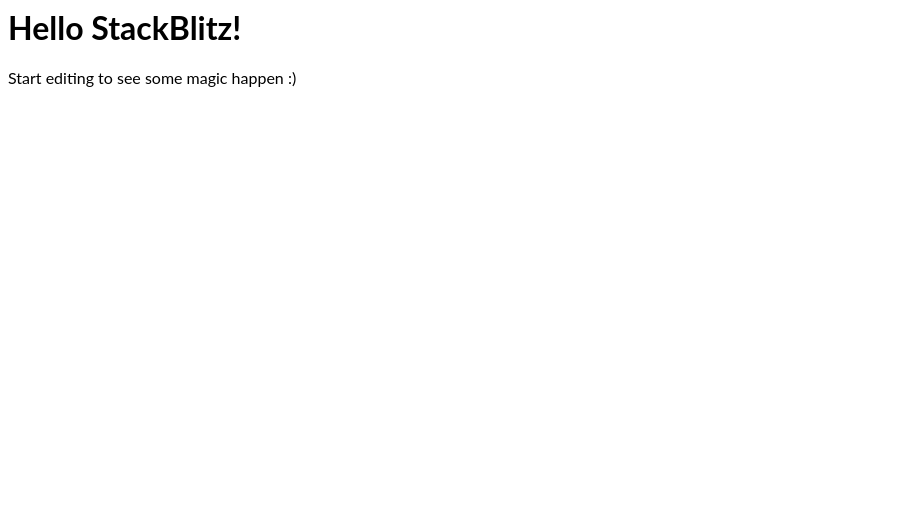
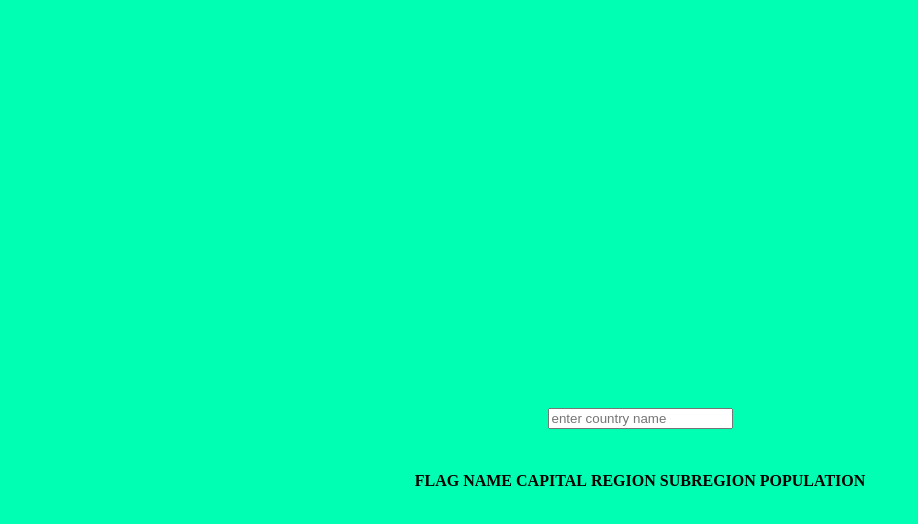
Before and after one commit to shaikwasef/countryApp_boot_React, a React (Create React App) app: page / in a window 1280 px wide. Shown: the top 524 px of the page, without its empty margins (0-918 px from the left). Built offline with nearby package versions, Linux system fonts and the light colour scheme.

Commit message:
3 files modified

```diff
--- a/package.json
+++ b/package.json
@@ -3,8 +3,9 @@
   "version": "0.0.0",
   "private": true,
   "dependencies": {
-    "react": "^17.0.0",
-    "react-dom": "^17.0.0"
+    "axios": "^0.21.1",
+    "react": "17.0.0",
+    "react-dom": "17.0.0"
   },
   "scripts": {
     "start": "react-scripts start",
--- a/src/App.js
+++ b/src/App.js
@@ -1,11 +1,65 @@
-import React from "react";
+import React, {useCallback} from "react";
 import "./style.css";
+import axios from "axios";
 
-export default function App() {
-  return (
-    <div>
-      <h1>Hello StackBlitz!</h1>
-      <p>Start editing to see some magic happen :)</p>
-    </div>
-  );
+
+class App extends React.Component {
+  constructor(props) {
+    super(props);
+    this.state = { countryList: [] };
+  }
+
+
+  async selectedOptionInfo(event) {
+    if (event.keyCode == 13) {
+      this.setState({countryList : []});
+      const url = "https://restcountries.eu/rest/v2/name/" + event.target.value;
+      var flagLink = "";
+      const info = await axios.get(url);
+      info.data.forEach(value => {
+        this.setState({countryList : this.state.countryList.concat(value)});
+      });
+    }
+  }
+
+  render() {
+    const countryNames = this.state.countryList.map((value, key) => {
+      return <option key={key}>{value}</option>;
+    });
+    var obj = this.state.countryList;
+    obj.sort((a,b) => b.population -a.population);
+    const tableContent = obj.map((data)=>
+    {return(
+      <tr>
+      <th><img src = {data.flag} style={{width : "100px"}}/></th>
+      <th>{data.name}</th>
+      <th>{data.capital}</th>
+      <th>{data.region}</th>
+      <th>{data.subregion}</th>
+      <th>{data.population}</th>
+      </tr>
+    );})
+
+    return (
+      <div className="container">
+        <input
+          onKeyPress={() => this.selectedOptionInfo(event)}
+          placeholder="enter country name"
+        />
+        <table>
+          <tr>
+            <th>FLAG</th>
+            <th>NAME</th>
+            <th>CAPITAL</th>
+            <th>REGION</th>
+            <th>SUBREGION</th>
+            <th>POPULATION</th>
+          </tr>
+          {tableContent}
+        </table>
+      </div>
+    );
+  }
 }
+
+export default App;
--- a/src/style.css
+++ b/src/style.css
@@ -1,3 +1,48 @@
-h1, p {
-  font-family: Lato;
+body{
+  position: relative;
+  top: 50px;
+  background: #00ffb3 ;
+  display: flex;
+  flex-direction: row;
+  align-items : center ;
+  justify-content : center;
 }
+.container{
+  display : flex ;
+  flex-direction : column;
+  align-items: center;
+  row-gap : 40px;
+  width : 400px;
+}
+.resultDisplay{
+  border : 2px solid black;
+  border-bottom : none ;
+  /* line-height: 50px;  */
+}
+.population{
+  border-bottom : 2px solid black;
+}
+.partition{
+  display : grid ;
+  grid-template-columns: 150px auto ;
+  align-items : center ;
+}
+
+.image{
+  height : 100%;
+  width : inherit;
+}
+
+.displayBox{
+  height : 500px ;
+  width : inherit;
+  display : grid ;
+  grid-template-rows :  250px 50px 50px 50px 50px;
+  grid-template-areas :
+  "flag"
+  "name"
+  "capital"
+  "region"
+  "subregion"
+  "population";
+}
```
